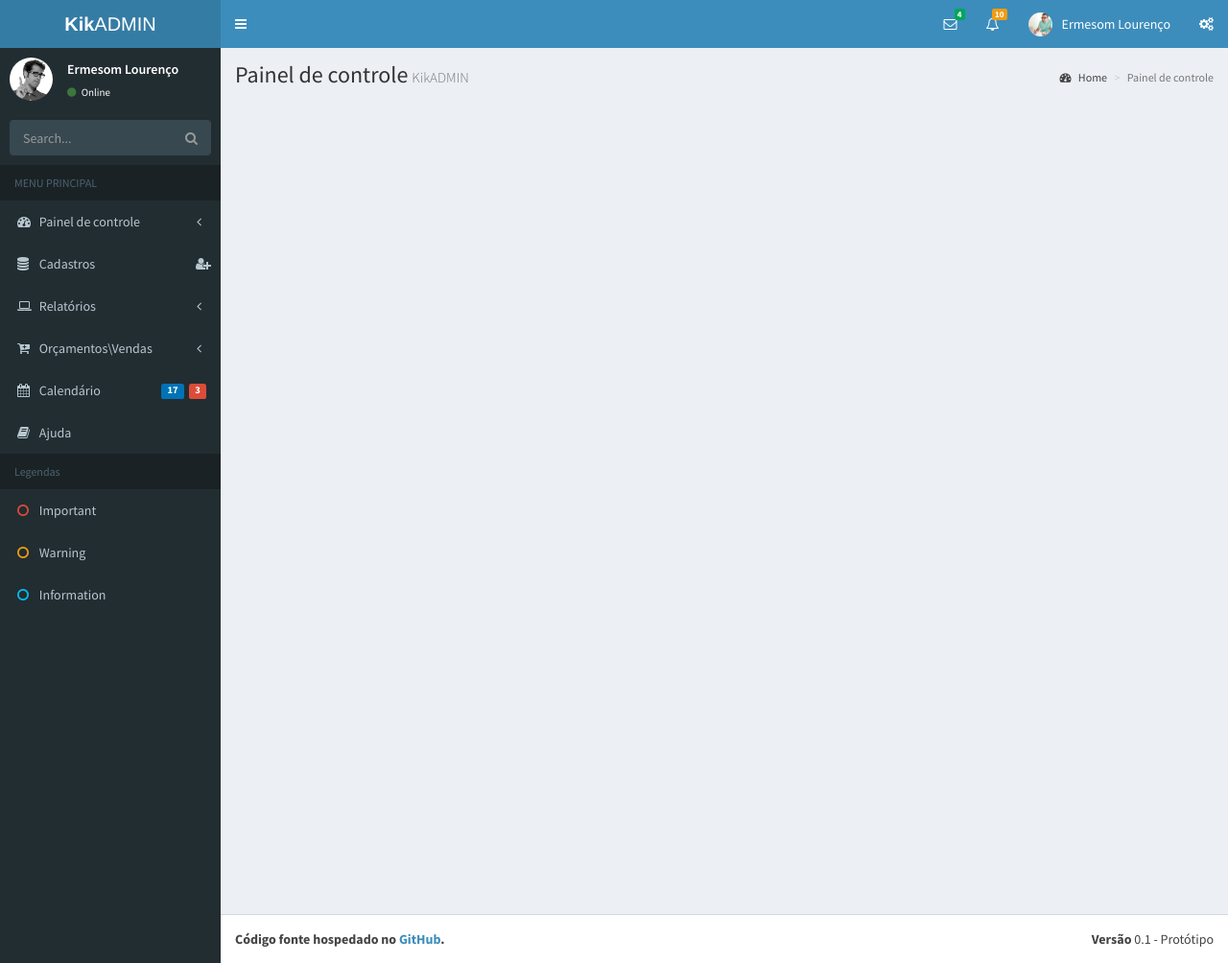
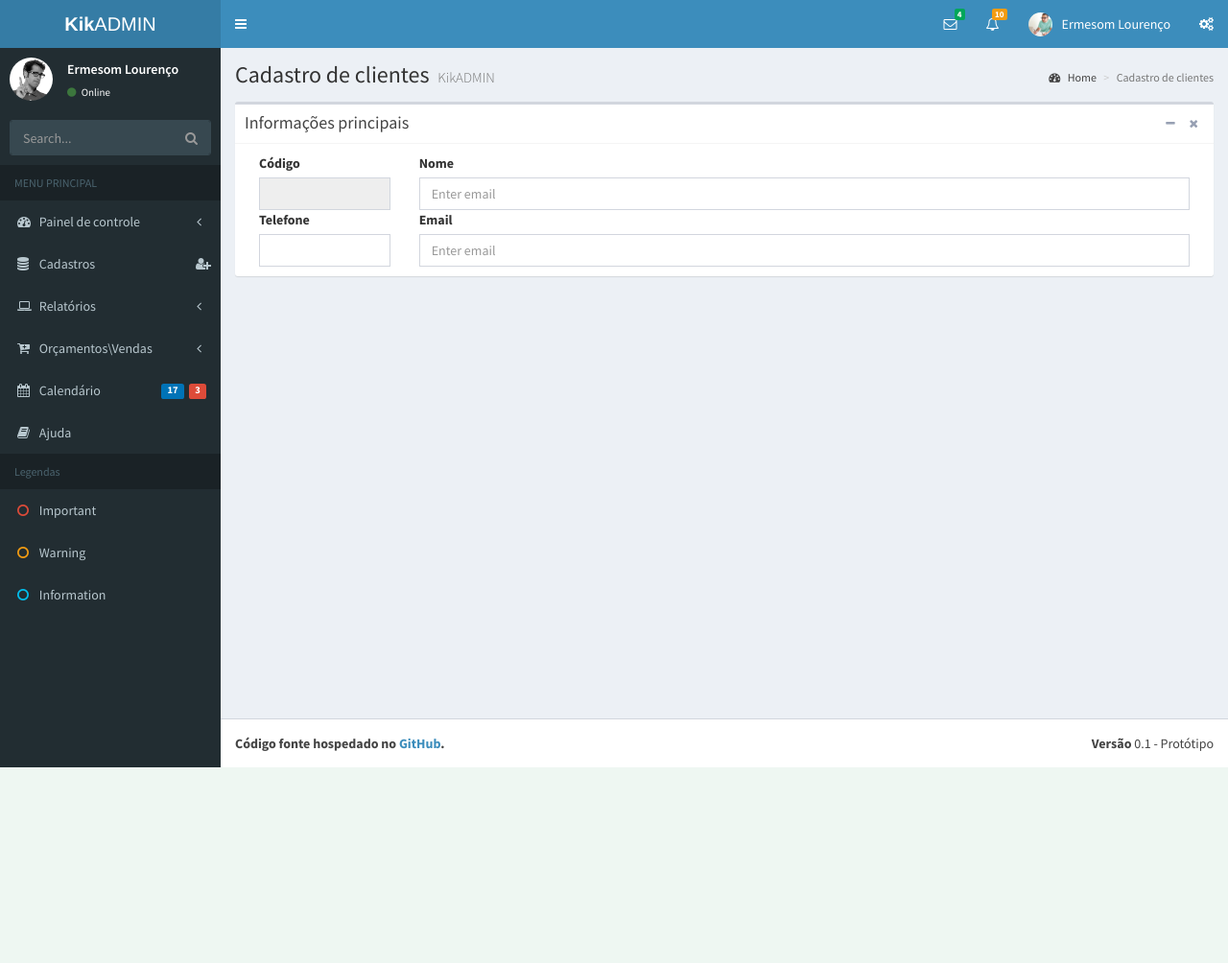
Before and after one commit to Ermesoml/PW-2016-2-Controle-de-vendas, a PHP site: page /pages/cadastros/clientes.php in a window 1280 px wide. Shown: the whole page at 96% size. After the commit the page ends 800 px from the top, so only its background shows below. Run offline with PHP 8.4, Linux system fonts and the light colour scheme; some libraries are stand-ins or nearby versions.

Commit message:
Algumas modificações em clientes

```diff
--- a/functions/footer.php
+++ b/functions/footer.php
@@ -219,9 +219,8 @@
 <script src=<?php $_SERVER['DOCUMENT_ROOT']?>"/plugins/slimScroll/jquery.slimscroll.min.js"></script>
 <!-- ChartJS 1.0.1 -->
 <script src=<?php $_SERVER['DOCUMENT_ROOT']?>"/plugins/chartjs/Chart.min.js"></script>
-<!-- AdminLTE dashboard demo (This is only for demo purposes) -->
-<script src=<?php $_SERVER['DOCUMENT_ROOT']?>"/dist/js/pages/dashboard2.js"></script>
+
 <!-- AdminLTE for demo purposes -->
-<script src=<?php $_SERVER['DOCUMENT_ROOT']?>"/dist/js/demo.js"></script>
+<!--<script src=<?php $_SERVER['DOCUMENT_ROOT']?>"/dist/js/demo.js"></script>-->
 </body>
 </html>
--- a/index.php
+++ b/index.php
@@ -355,3 +355,6 @@
 <?php
   include_once("./functions/footer.php")
 ?>
+
+  <!-- AdminLTE dashboard demo (This is only for demo purposes) -->
+  <script src=<?php $_SERVER['DOCUMENT_ROOT']?>"/dist/js/pages/dashboard2.js"></script>
--- a/pages/cadastros/clientes.php
+++ b/pages/cadastros/clientes.php
@@ -4,15 +4,50 @@
 
   <section class="content-header">
     <h1>
-      Painel de controle<small>KikADMIN</small>
+      Cadastro de clientes <small>KikADMIN</small>
     </h1>
     <ol class="breadcrumb">
-      <li><a href="#"><i class="fa fa-dashboard"></i> Home</a></li>
-      <li class="active">Painel de controle</li>
+      <li><a href=<?php $_SERVER['DOCUMENT_ROOT'] ?>"/index.php"><i class="fa fa-dashboard"></i> Home</a></li>
+      <li class="active">Cadastro de clientes</li>
     </ol>
   </section>
   <section class="content">
     <div class="row">
+      <div class="col-md-12">
+        <div class="box">
+          <div class="box-header with-border">
+            <h3 class="box-title">Informações principais</h3>
+
+            <div class="box-tools pull-right">
+              <button type="button" class="btn btn-box-tool" data-widget="collapse"><i class="fa fa-minus"></i></button>
+              <button type="button" class="btn btn-box-tool" data-widget="remove"><i class="fa fa-times"></i></button>
+            </div>
+          </div>
+
+          <div class="box-body">
+            <div class="form-group">
+              <div class="col-md-2">
+                <label for="exampleInputEmail1">Código</label>
+                <input type="email" class="form-control" id="exampleInputEmail1" readonly>
+              </div>
+              <div class="col-md-10">
+                <label for="exampleInputEmail1">Nome</label>
+                <input type="email" class="form-control" id="exampleInputEmail1" placeholder="Enter email">
+              </div>
+            </div>
+            <div class="form-group">
+              <div class="col-md-2">
+                <label for="exampleInputEmail1">Telefone</label>
+                <input type="email" class="form-control" id="exampleInputEmail1">
+              </div>
+              <div class="col-md-10">
+                <label for="exampleInputEmail1">Email</label>
+                <input type="email" class="form-control" id="exampleInputEmail1" placeholder="Enter email">
+              </div>
+            </div>
+          </div>
+        <div>
+      </div>
     </div>
   </section>
     <!-- /.content -->
```
